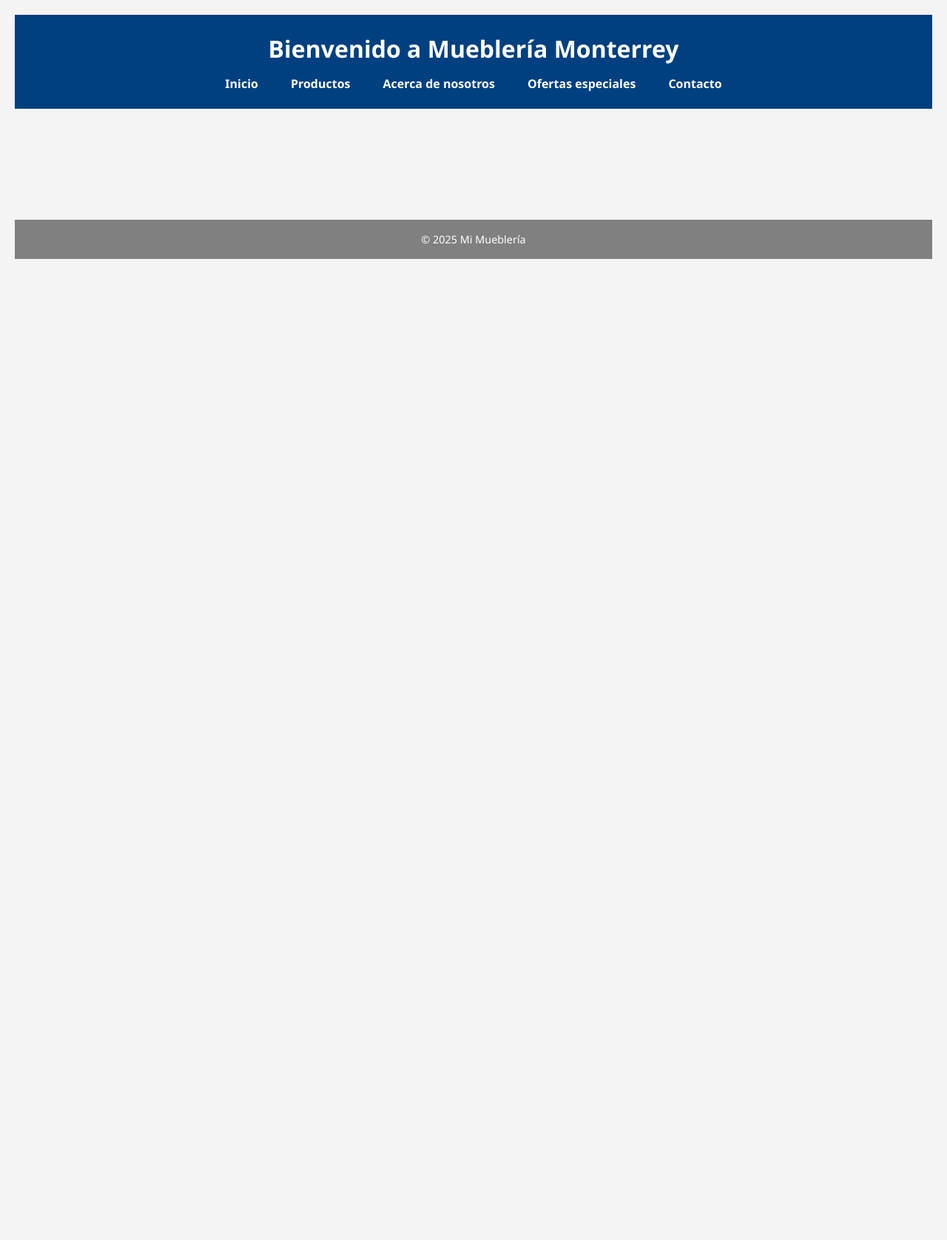
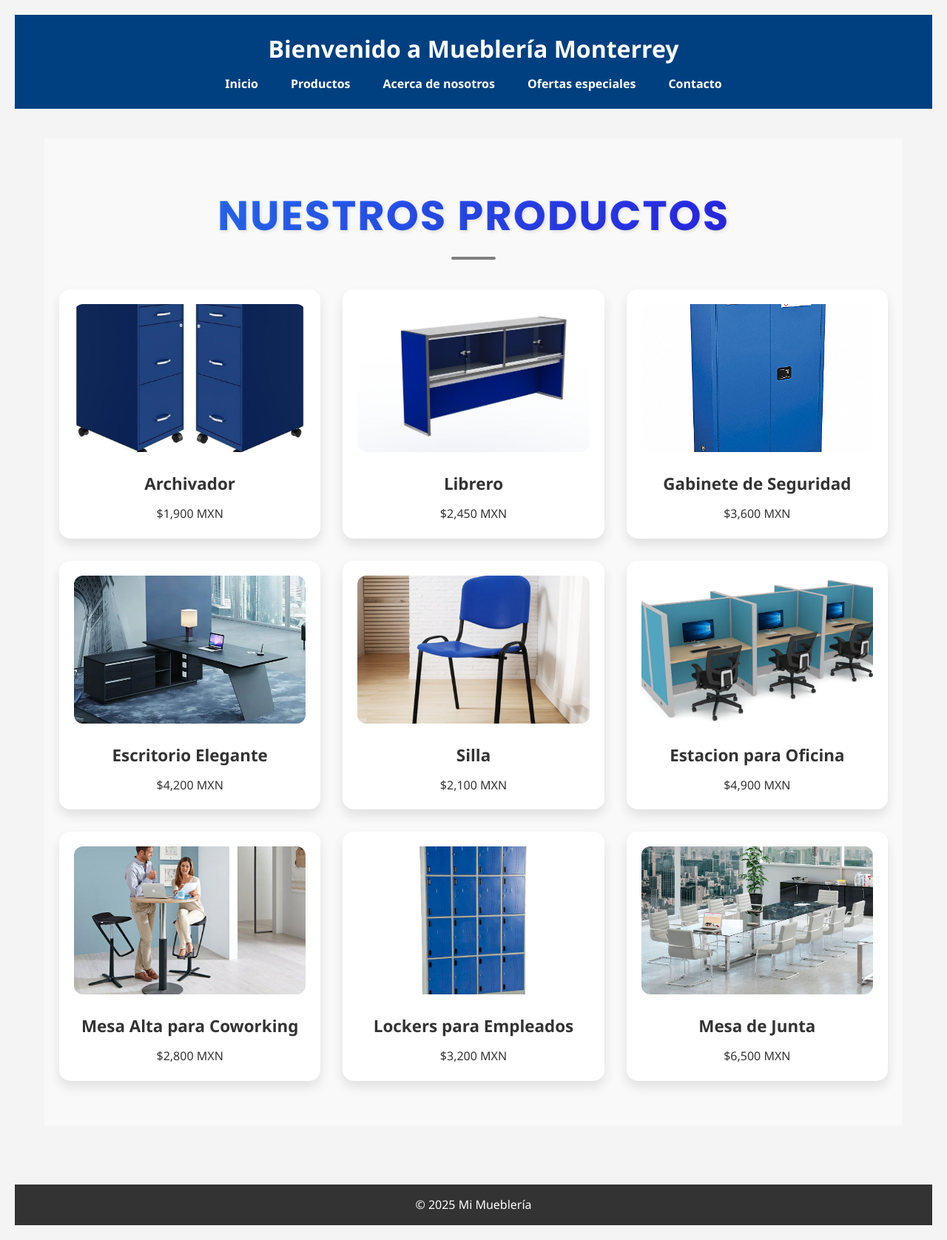
Before and after one commit to Day2164/2.1-PIAFDW, a Django app: page /productos/ in a window 1280 px wide. Shown: the whole page at 74% size. Before the commit the page ends 350 px from the top, so only its background shows below. Run offline with Django 5.2, Linux system fonts and the light colour scheme.

Commit message:
modifique productos y ofertas

```diff
--- a/websitep/websitep/static/css/productos.css
+++ b/websitep/websitep/static/css/productos.css
@@ -1,17 +1,10 @@
-* {
-    margin: 0;
-    padding: 0;
-    box-sizing: border-box;
-}
-
 body {
-    font-family: 'Segoe UI', Tahoma, Geneva, Verdana, sans-serif;
+  font-family: 'Segoe UI', Tahoma, Geneva, Verdana, sans-serif;
     background-color: #f4f4f4;
     color: #333;
     line-height: 1.6;
     padding: 20px;
 }
-
 header {
     background-color: #004080;
     color: white;
@@ -20,45 +13,114 @@ header {
     position: relative;
 }
 
-header h1 {
-    margin-bottom: 10px;
+.productos {
+  padding: 60px 20px;
+  background-color: #f9f9f9;
+  text-align: center;
 }
 
-nav ul {
-    list-style: none;
-    display: flex;
-    justify-content: center;
-    gap: 20px;
+.productos h2 {
+  font-size: 3.5em;
+  font-weight: 700;
+  color: #2c3e50;
+  font-family: 'Poppins', sans-serif;
+  text-transform: uppercase;
+  letter-spacing: 2px;
+  text-align: center;
+  margin-bottom: 40px;
+  position: relative;
+  display: inline-block;
+  padding-bottom: 15px;
+  background: linear-gradient(to right, #286cfd, #2c29f0);
+  -webkit-background-clip: text;
+  -webkit-text-fill-color: transparent;
+  text-shadow: 2px 2px 4px rgba(0, 0, 0, 0.1);
 }
 
-nav a {
-    color: white;
-    text-decoration: none;
-    font-weight: bold;
+.productos h2::after {
+  content: '';
+  position: absolute;
+  left: 50%;
+  bottom: 0;
+  transform: translateX(-50%);
+  width: 60px;
+  height: 4px;
+  background-color: grey;
+  border-radius: 2px;
 }
 
-nav a:hover {
-    text-decoration: underline;
+.productos-grid {
+  display: grid;
+  grid-template-columns: repeat(auto-fit, minmax(280px, 1fr));
+  gap: 30px;
+  max-width: 1200px;
+  margin: 0 auto;
 }
 
-main {
-    margin: 30px auto;
-    max-width: 900px;
-    text-align: center;
+.producto {
+  background-color: #ffffff;
+  border-radius: 15px;
+  box-shadow: 0 8px 15px rgba(0, 0, 0, 0.1);
+  padding: 20px;
+  transition: transform 0.3s ease;
+  display: flex;
+  flex-direction: column;
+  align-items: center;
+
 }
 
-main img {
-    width: 100%;
-    max-width: 600px;
-    margin-top: 20px;
-    border-radius: 8px;
-    box-shadow: 0 0 10px rgba(0,0,0,0.1);
+.producto:hover {
+  transform: translateY(-5px);
 }
 
-footer {
-    margin-top: 40px;
-    text-align: center;
-    padding: 15px;
-    background-color:gray;
-    font-size: 0.9em;
+.producto img {
+  width: 100%;
+  height: 200px;
+  object-fit: cover;
+  border-radius: 12px;
+  margin-bottom: 15px;
 }
+
+.producto h3 {
+  font-size: 1.4em;
+  margin: 10px 0;
+  color: #333;
+}
+
+.precio {
+  font-size: 1.2em;
+  color: #27ae60;
+  font-weight: bold;
+  margin-bottom: 10px;
+}
+
+label {
+  font-weight: bold;
+  margin-top: 10px;
+  color: #555;
+}
+
+input[type="number"] {
+  width: 60px;
+  padding: 5px;
+  font-size: 1em;
+  margin: 10px 0;
+  border-radius: 5px;
+  border: 1px solid #ccc;
+  text-align: center;
+}
+
+.btn-agregar {
+  background-color: #2c7a7b;
+  color: white;
+  border: none;
+  padding: 10px 20px;
+  margin-top: 10px;
+  border-radius: 8px;
+  cursor: pointer;
+  transition: background-color 0.3s ease;
+}
+
+.btn-agregar:hover {
+  background-color: #226666;
+}
--- a/websitep/websitep/templates/productos.html
+++ b/websitep/websitep/templates/productos.html
@@ -4,9 +4,61 @@
 {% block title %}Productos{% endblock %}
 
 {% block extra_head %}
-<link rel="stylesheet" href="{% static 'css/contacto.css' %}">
+<link rel="stylesheet" href="{% static 'css/productos.css' %}">
+<link href="https://fonts.googleapis.com/css2?family=Poppins:wght@600;700&display=swap" rel="stylesheet">
 {% endblock extra_head %}
 
 {% block content %}
 
+<section class="productos">
+  <h2>Nuestros Productos</h2>
+  <div class="productos-grid">
+    <div class="producto">
+      <img src="{% static 'img/archivador.jpg' %}" alt="Archivador">
+      <h3>Archivador</h3>
+      <p>$1,900 MXN</p>
+    </div>
+    <div class="producto">
+      <img src="{% static 'img/librero.jpg' %}" alt="Librero">
+      <h3>Librero</h3>
+      <p>$2,450 MXN</p>
+    </div>
+    <div class="producto">
+      <img src="{% static 'img/Gabinete.jpg' %}" alt="Gabinete de Seguridad">
+      <h3>Gabinete de Seguridad</h3>
+      <p>$3,600 MXN</p>
+    </div>
+    <div class="producto">
+      <img src="{% static 'img/Escritorio.webp' %}" alt="Escritorio Elegante">
+      <h3>Escritorio Elegante</h3>
+      <p>$4,200 MXN</p>
+    </div>
+    <div class="producto">
+      <img src="{% static 'img/sillavisita.jpg' %}" alt="Silla">
+      <h3>Silla</h3>
+      <p>$2,100 MXN</p>
+    </div>
+    <div class="producto">
+      <img src="{% static 'img/Estacion.webp' %}" alt="Estacion para Oficina">
+      <h3>Estacion para Oficina</h3>
+      <p>$4,900 MXN</p>
+    </div>
+    <div class="producto">
+      <img src="{% static 'img/mesaalta.jpg' %}" alt="Mesa Alta para Coworking">
+      <h3>Mesa Alta para Coworking</h3>
+      <p>$2,800 MXN</p>
+    </div>
+    <div class="producto">
+      <img src="{% static 'img/lockers.jpg' %}" alt="Locker para Empleados">
+      <h3>Lockers para Empleados</h3>
+      <p>$3,200 MXN</p>
+    </div>
+    <div class="producto">
+      <img src="{% static 'img/Mesa.jpg' %}" alt="Mesa de Centro">
+      <h3>Mesa de Junta</h3>
+      <p>$6,500 MXN</p>
+    </div>
+  </div>
+</section>
+
 {% endblock %}
```
Also changed, not shown: websitep/websitep/static/css/ofertas.css (+73 -0 lines), websitep/websitep/templates/ofertas.html (+30 -1 lines), websitep/websitep/static/img/archivador.jpg (added), websitep/websitep/static/img/escritorio.webp (added), websitep/websitep/static/img/estacion.webp (added), websitep/websitep/static/img/gabinete.jpg (added), websitep/websitep/static/img/librero.jpg (added), websitep/websitep/static/img/lockers.jpg (added), websitep/websitep/static/img/mesa.jpg (added), websitep/websitep/static/img/mesaalta.jpg (added), websitep/websitep/static/img/silla.jpg (added), websitep/websitep/static/img/sillavisita.jpg (added).
